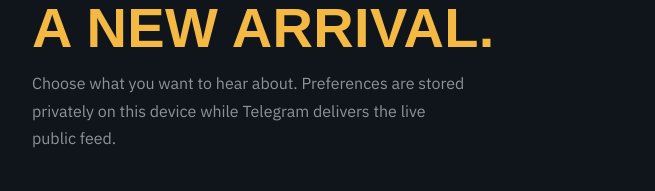
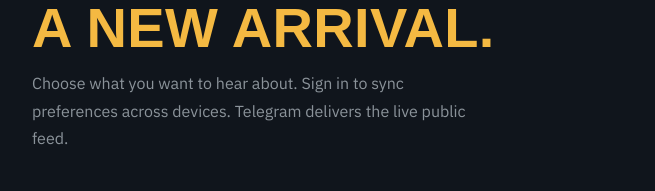
Before and after one commit to isreeharim/Job, a Next.js app: page /alerts in a window 1280 px wide. Shown: the part 160-351 px from the top of the page, without its empty margins (312-967 px from the left). Built offline with nearby package versions, Linux system fonts and the light colour scheme; no server answers; a web font is replaced by a local one.

Commit message:
feat: sync alert preferences to cloud

```diff
--- a/app/alerts/page.tsx
+++ b/app/alerts/page.tsx
@@ -1,11 +1,11 @@
 "use client";
-import Link from "next/link";import {useEffect,useState} from "react";
+import Link from "next/link";import {useEffect,useState} from "react";import {currentUser,loadCloudPrefs,saveCloudPrefs} from "@/lib/cloud";
 const KEY="remoteflow-alert-preferences";
 const defaultPrefs={email:"",categories:["all"],locations:["all"],freshOnly:true,enabled:true};
-export default function Alerts(){const[channelUrl]="https://t.me/jobfrsher";const[prefs,setPrefs]=useState(defaultPrefs);const[saved,setSaved]=useState(false);
-useEffect(()=>{try{const stored=JSON.parse(localStorage.getItem(KEY)||"null");if(stored)setPrefs({...defaultPrefs,...stored});}catch{}},[]);
-function persist(){localStorage.setItem(KEY,JSON.stringify(prefs));setSaved(true);setTimeout(()=>setSaved(false),1800);}
+export default function Alerts(){const[channelUrl]="https://t.me/jobfrsher";const[prefs,setPrefs]=useState(defaultPrefs);const[saved,setSaved]=useState(false);const[cloud,setCloud]=useState(false);
+useEffect(()=>{(async()=>{const u=await currentUser();setCloud(!!u);if(u){const p:any=await loadCloudPrefs();if(p)setPrefs({...defaultPrefs,email:p.email||"",categories:p.categories||["all"],locations:p.locations||["all"],freshOnly:p.fresh_only,enabled:p.enabled});}else try{const stored=JSON.parse(localStorage.getItem(KEY)||"null");if(stored)setPrefs({...defaultPrefs,...stored});}catch{}})();},[]);
+function persist(){if(cloud)saveCloudPrefs(prefs);else localStorage.setItem(KEY,JSON.stringify(prefs));setSaved(true);setTimeout(()=>setSaved(false),1800);}
 function toggle(list:"categories"|"locations",value:string){setPrefs(p=>({...p,[list]:p[list].includes(value)?p[list].filter(v=>v!==value):[...p[list].filter(v=>v!=="all"),value]}));}
-return <main className="auth"><Link className="backLink" href="/">← Board</Link><span>Boarding pass · Alerts</span><h1>Never miss<br/>a new arrival.</h1><p>Choose what you want to hear about. Preferences are stored privately on this device while Telegram delivers the live public feed.</p>
+return <main className="auth"><Link className="backLink" href="/">← Board</Link><span>Boarding pass · Alerts</span><h1>Never miss<br/>a new arrival.</h1><p>Choose what you want to hear about. {cloud?"Preferences sync securely with your account.":"Sign in to sync preferences across devices."} Telegram delivers the live public feed.</p>
 <div className="ticket"><div className="ticketMain"><label>Delivery channel<br/><span className="matchScore">Telegram</span></label><p style={{fontSize:13,color:"var(--ink-dim)",marginTop:14,lineHeight:1.6}}>Every role that clears the fresher filter can be broadcast as the board updates.</p><div className="alertChoices"><p>Categories</p><div>{["all","software","ai","data","design","mobile","devops","marketing","security","product"].map(v=><button key={v} className={"miniChip "+(prefs.categories.includes(v)?"miniChipActive":"")} onClick={()=>toggle("categories",v)}>{v==="all"?"All roles":v}</button>)}</div><p>Locations</p><div>{["all","Worldwide","India","USA Only","Europe","APAC"].map(v=><button key={v} className={"miniChip "+(prefs.locations.includes(v)?"miniChipActive":"")} onClick={()=>toggle("locations",v)}>{v==="all"?"Anywhere":v}</button>)}</div><label className="toggleLine"><input type="checkbox" checked={prefs.freshOnly} onChange={e=>setPrefs(p=>({...p,freshOnly:e.target.checked}))}/> Fresh roles only</label><button className="savePrefs" onClick={persist}>{saved?"✓ Preferences saved":"Save preferences"}</button></div></div><div className="ticketStub"><a className="ticketBtn" href={channelUrl} target="_blank" rel="noopener noreferrer">🔔 Join Telegram Alerts</a><small>Live channel delivery</small></div></div>
 <div className="emailComing"><div><p className="eyebrow">EMAIL ALERTS</p><h2>Personal email delivery is next.</h2><p>Phase 4 stores your alert preferences now. Account-based email delivery can be connected without changing your filters later.</p></div><div className="emailMock"><input placeholder="you@example.com" disabled/><button disabled>Coming soon</button></div></div></main>;}
```
